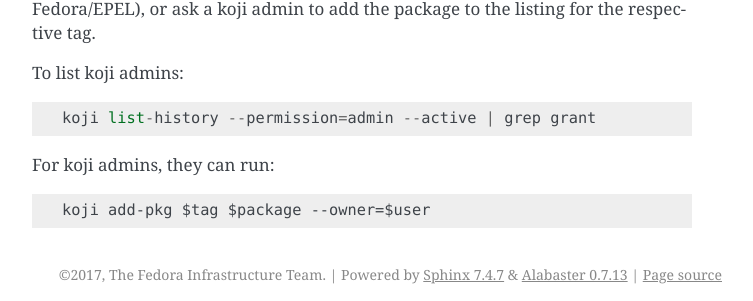
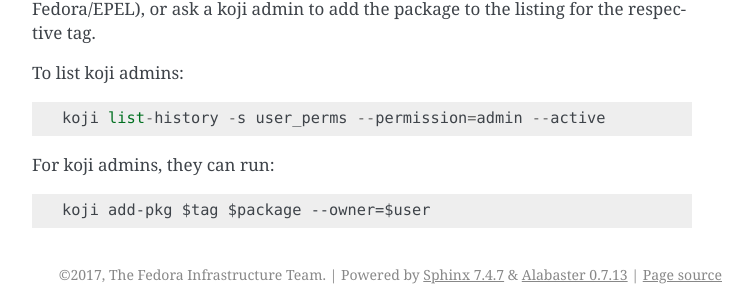
Before and after one commit to FrostyX/infra-docs, a Sphinx documentation site: the page built from docs/sysadmin-guide/sops/infra-repo.rst, in a window 1280 px wide and 900 px high, scrolled down 1838 px. Shown: the part 586-887 px from the top of the window, without its empty margins (388-1141 px from the left). Built offline with Sphinx 7.4.7, drawn with Linux system fonts in a browser that asks for light colours.

Commit message:
Faster and more correct way of listing Koji admins

```diff
--- a/docs/sysadmin-guide/sops/infra-repo.rst
+++ b/docs/sysadmin-guide/sops/infra-repo.rst
@@ -118,7 +118,7 @@ for the respective tag.
 
 To list koji admins::
 
-  koji list-history --permission=admin --active | grep grant
+  koji list-history -s user_perms --permission=admin --active
 
 For koji admins, they can run::
 
```
